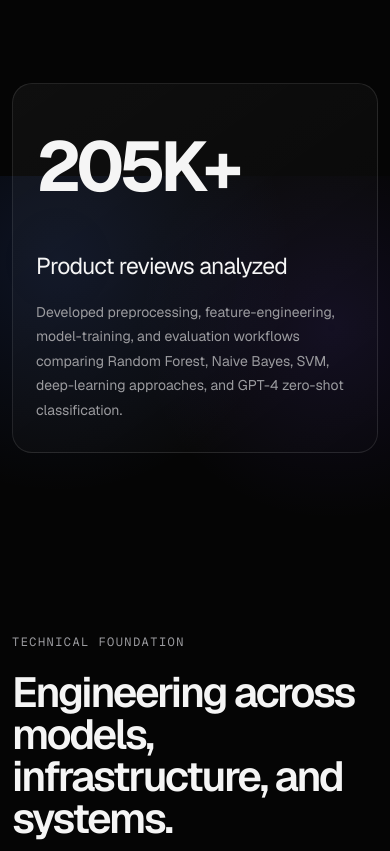
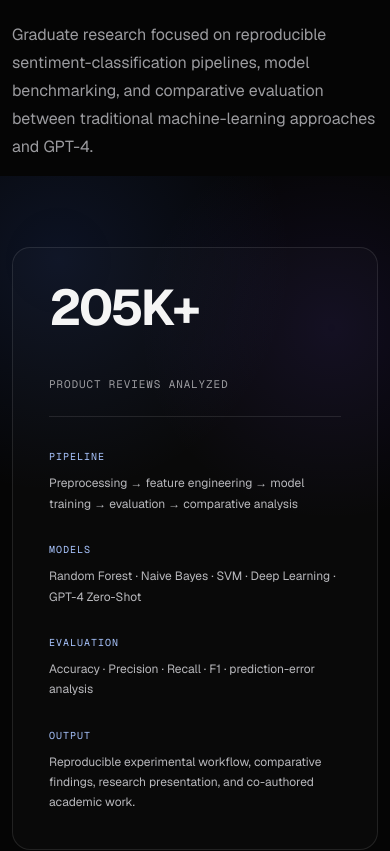
Before and after one commit to Lakan1509/lakan-portfolio, a Next.js app: page / in a window 390 px wide. Shown: the part 6576-7427 px from the top of the page. Built offline with nearby package versions, Linux system fonts and the light colour scheme.

Commit message:
Upgrade portfolio research section

```diff
--- a/app/globals.css
+++ b/app/globals.css
@@ -978,3 +978,194 @@ footer {
   font-family: var(--font-geist-mono), monospace;
   font-size: 10px;
 }
+
+/* =========================
+   Research Evidence Panel
+========================= */
+
+.research-heading {
+  max-width: 760px;
+}
+
+.research-intro {
+  margin-top: 18px;
+  max-width: 680px;
+
+  color: var(--muted);
+  line-height: 1.75;
+}
+
+.research-card {
+  display: grid;
+  grid-template-columns: minmax(180px, 0.7fr) minmax(0, 2fr);
+  gap: 36px;
+
+  margin-top: 44px;
+  padding: 34px;
+
+  border: 1px solid var(--border);
+  border-radius: 18px;
+
+  background: rgba(255, 255, 255, 0.018);
+}
+
+.research-metric {
+  display: flex;
+  flex-direction: column;
+  justify-content: center;
+
+  padding-right: 28px;
+
+  border-right: 1px solid var(--border);
+}
+
+.research-metric strong {
+  font-size: clamp(48px, 6vw, 76px);
+  line-height: 0.95;
+  letter-spacing: -0.06em;
+}
+
+.research-metric span {
+  margin-top: 14px;
+
+  color: var(--muted);
+  font-family: var(--font-geist-mono), monospace;
+  font-size: 11px;
+  text-transform: uppercase;
+  letter-spacing: 0.08em;
+}
+
+.research-details {
+  display: grid;
+  grid-template-columns: repeat(2, minmax(0, 1fr));
+  gap: 26px 30px;
+}
+
+.research-details > div {
+  min-width: 0;
+}
+
+.research-label {
+  display: block;
+  margin-bottom: 9px;
+
+  color: #a9c5ff;
+  font-family: var(--font-geist-mono), monospace;
+  font-size: 10px;
+  letter-spacing: 0.1em;
+}
+
+.research-details p {
+  color: #b9b9bd;
+  line-height: 1.65;
+  font-size: 13px;
+}
+
+@media (max-width: 760px) {
+  .research-card {
+    grid-template-columns: 1fr;
+    gap: 28px;
+    padding: 26px;
+  }
+
+  .research-metric {
+    padding-right: 0;
+    padding-bottom: 24px;
+
+    border-right: 0;
+    border-bottom: 1px solid var(--border);
+  }
+
+  .research-details {
+    grid-template-columns: 1fr;
+  }
+}
+
+/* Research V2 layout refinement */
+
+.research-section {
+  grid-template-columns: minmax(0, 1fr) minmax(560px, 1.15fr);
+  gap: 72px;
+  align-items: center;
+}
+
+.research-card {
+  grid-template-columns: 150px minmax(0, 1fr);
+  gap: 28px;
+  padding: 36px;
+}
+
+.research-metric {
+  padding-right: 24px;
+}
+
+.research-metric strong {
+  font-size: clamp(54px, 5vw, 72px);
+  white-space: nowrap;
+}
+
+.research-details {
+  grid-template-columns: repeat(2, minmax(150px, 1fr));
+  gap: 28px 34px;
+}
+
+.research-details p {
+  font-size: 12px;
+  line-height: 1.7;
+}
+
+@media (max-width: 1050px) {
+  .research-section {
+    grid-template-columns: 1fr;
+    gap: 42px;
+  }
+
+  .research-card {
+    grid-template-columns: 170px minmax(0, 1fr);
+  }
+}
+
+@media (max-width: 680px) {
+  .research-card {
+    grid-template-columns: 1fr;
+  }
+
+  .research-metric {
+    padding-right: 0;
+    padding-bottom: 24px;
+    border-right: 0;
+    border-bottom: 1px solid var(--border);
+  }
+
+  .research-details {
+    grid-template-columns: 1fr;
+  }
+}
+
+/* Final research card spacing */
+
+.research-card {
+  grid-template-columns: 190px minmax(0, 1fr);
+  gap: 38px;
+}
+
+.research-metric {
+  padding-right: 34px;
+}
+
+.research-metric strong {
+  font-size: clamp(50px, 4.2vw, 66px);
+}
+
+@media (max-width: 1050px) {
+  .research-card {
+    grid-template-columns: 180px minmax(0, 1fr);
+    gap: 32px;
+  }
+}
+
+@media (max-width: 680px) {
+  .research-card {
+    grid-template-columns: 1fr;
+  }
+}
--- a/app/page.tsx
+++ b/app/page.tsx
@@ -398,19 +398,54 @@ export default function Home() {
       </section>
 
       <section className="section research-section" id="research">
-        <div>
+        <div className="research-heading">
           <p className="eyebrow">RESEARCH</p>
           <h2>Large-Scale NLP & LLM Evaluation</h2>
+          <p className="research-intro">
+            Graduate research focused on reproducible sentiment-classification
+            pipelines, model benchmarking, and comparative evaluation between
+            traditional machine-learning approaches and GPT-4.
+          </p>
         </div>
 
         <div className="research-card">
-          <strong>205K+</strong>
-          <h3>Product reviews analyzed</h3>
-          <p>
-            Developed preprocessing, feature-engineering, model-training, and
-            evaluation workflows comparing Random Forest, Naive Bayes, SVM,
-            deep-learning approaches, and GPT-4 zero-shot classification.
-          </p>
+          <div className="research-metric">
+            <strong>205K+</strong>
+            <span>Product reviews analyzed</span>
+          </div>
+
+          <div className="research-details">
+            <div>
+              <span className="research-label">PIPELINE</span>
+              <p>
+                Preprocessing → feature engineering → model training →
+                evaluation → comparative analysis
+              </p>
+            </div>
+
+            <div>
+              <span className="research-label">MODELS</span>
+              <p>
+                Random Forest · Naive Bayes · SVM · Deep Learning ·
+                GPT-4 Zero-Shot
+              </p>
+            </div>
+
+            <div>
+              <span className="research-label">EVALUATION</span>
+              <p>
+                Accuracy · Precision · Recall · F1 · prediction-error analysis
+              </p>
+            </div>
+
+            <div>
+              <span className="research-label">OUTPUT</span>
+              <p>
+                Reproducible experimental workflow, comparative findings,
+                research presentation, and co-authored academic work.
+              </p>
+            </div>
+          </div>
         </div>
       </section>
 
```
